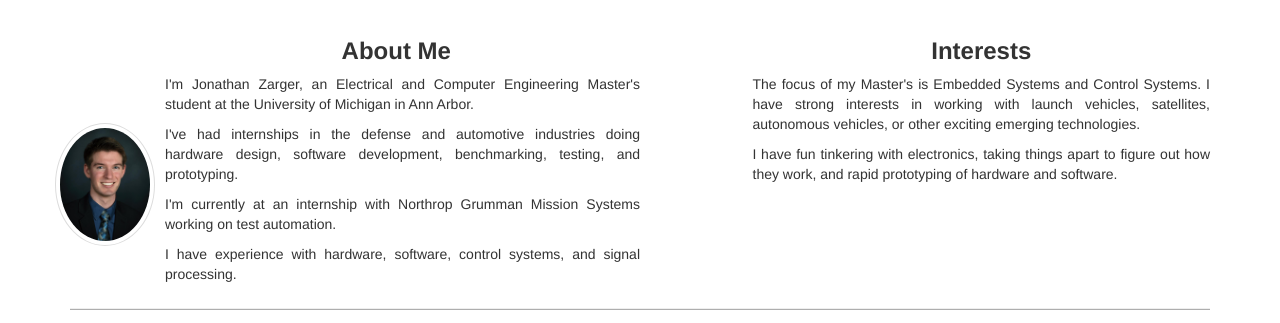
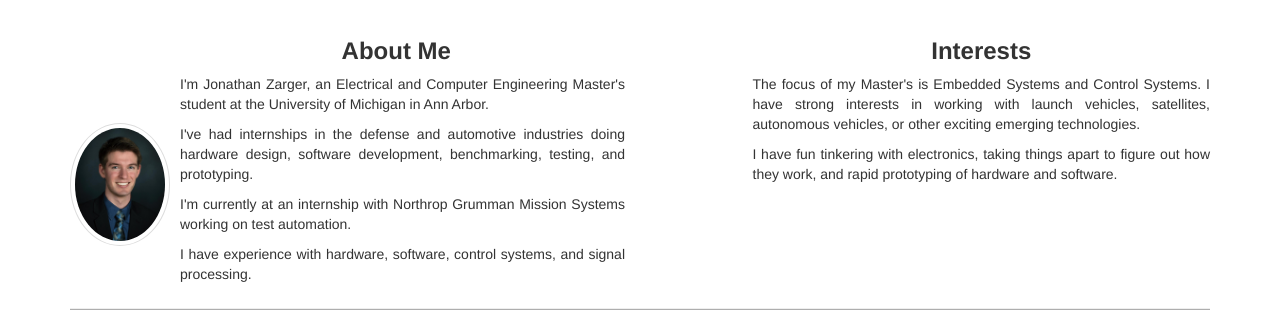
Before and after one commit to jzarger/jzarger.github.io, a plain HTML site: page index.html in a window 1280 px wide. Shown: the part 172-495 px from the top of the page. Drawn offline with Linux system fonts and the light colour scheme.

Commit message:
fixing alignment of media

```diff
--- a/index.html
+++ b/index.html
@@ -128,6 +128,10 @@
 
                 </div>
                 <div class="row">
+
+
+                <div class="col-sm-12">
+
                 <div class="media">
                     <div class="media-left media-middle">
                         <img src="images/senior_picture.jpg" alt="Me" class="media-object img-circle img-thumbnail" width="100px">
@@ -146,6 +150,7 @@
                         </p>
                     </div>
                 </div>
+                    </div>
                 </div>
             </div>
 
```
